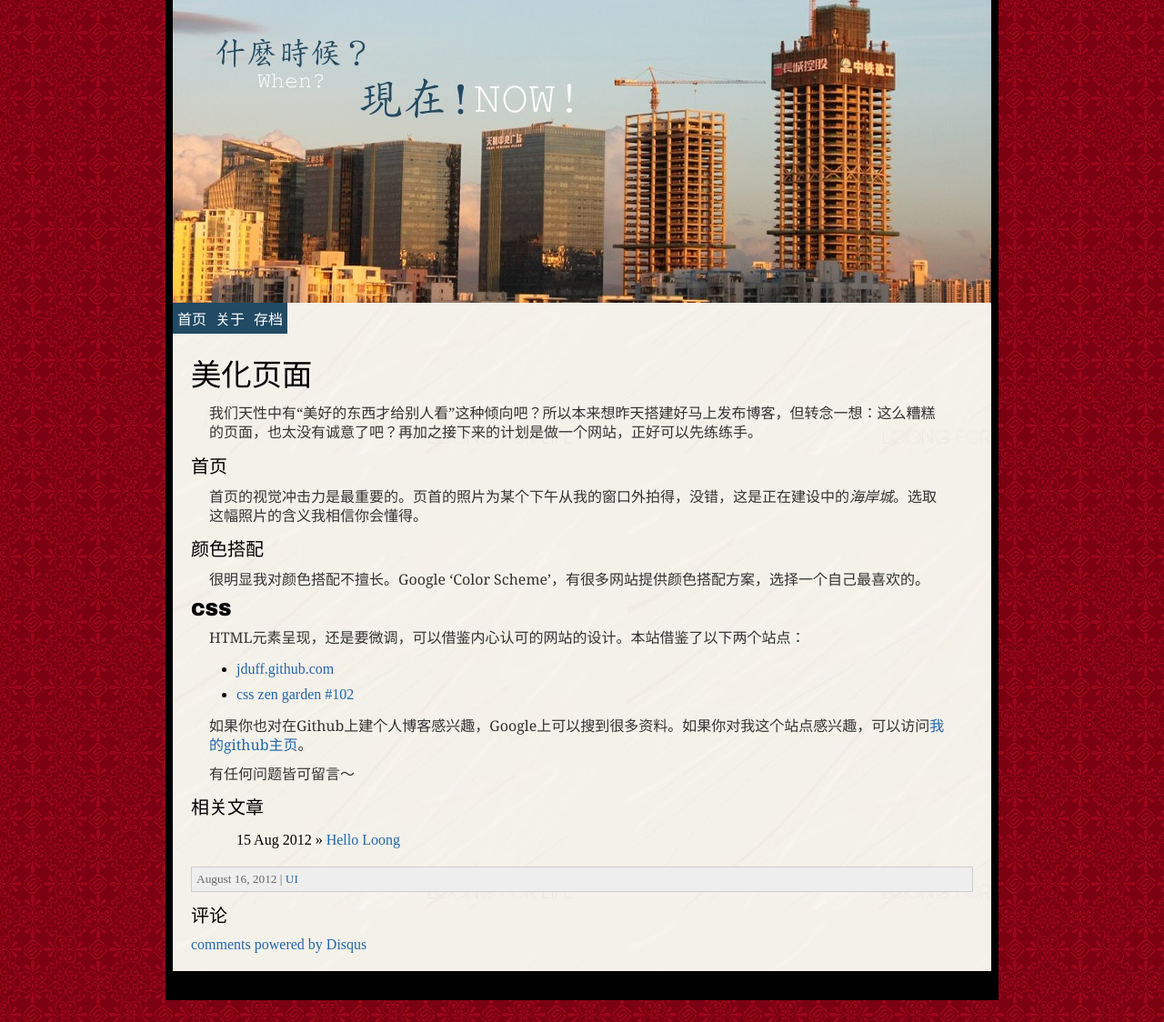
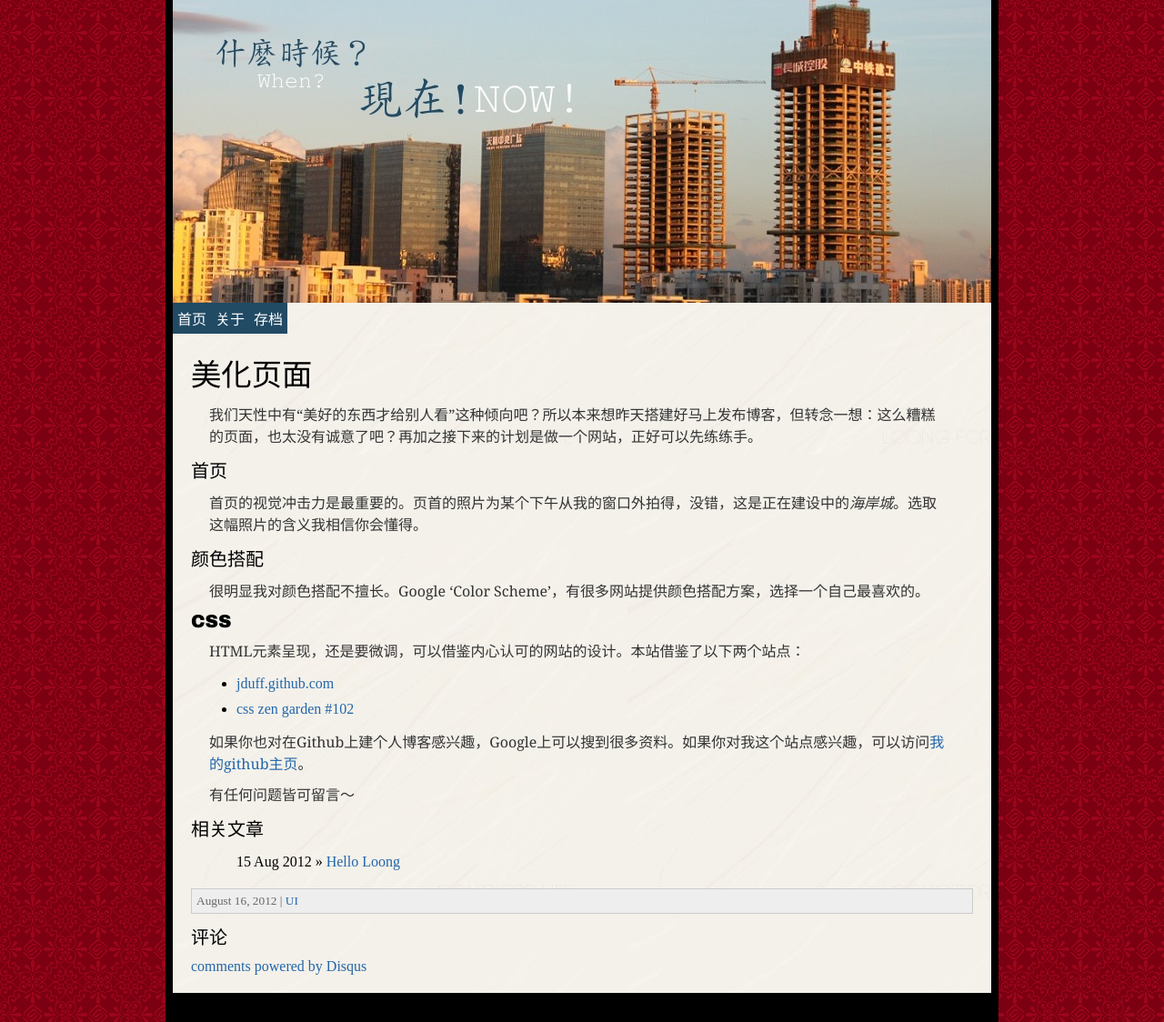
Before and after one commit to godghost/godghost.github.com, a Jekyll site: the page built from _posts/2012-08-16-beatuify-blog.md, in a window 1280 px wide. Shown: the whole page at 91% size. Built offline with Jekyll 4.4.1, drawn with Linux system fonts in a browser that asks for light colours; comment, search, counter and statistics services are not loaded.

Commit message:
Adjust line height

```diff
--- a/css/default.css
+++ b/css/default.css
@@ -26,6 +26,7 @@ p {
     margin-top: 10px;
     margin-bottom: 10px;
     padding: 0 30px 0 20px;
+    line-height: 18pt;
 }
 
 h1, h2, h3, h4 {
```
